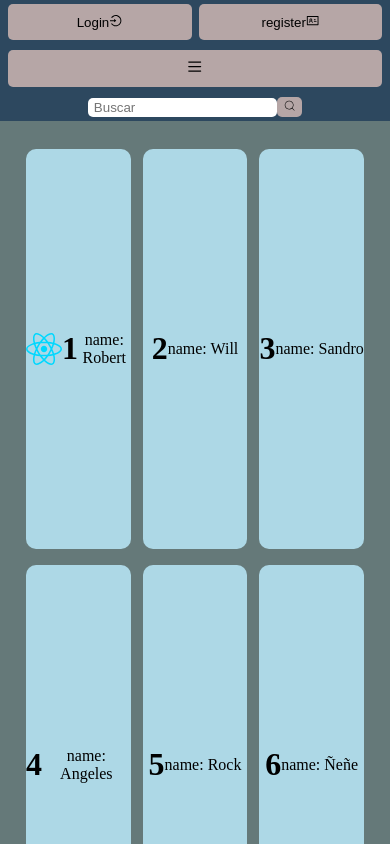
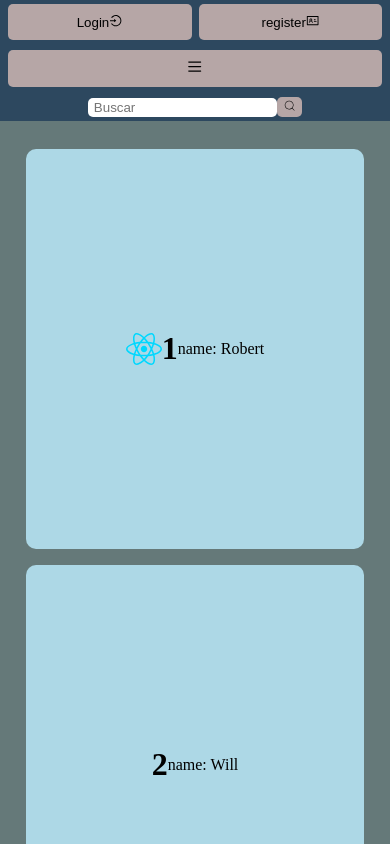
Before and after one commit to SalvadorGonzalezG/e-commers, a React (Vite) app: page / in a window 390 px wide. Shown: the top 844 px of the page. Built offline with nearby package versions, Linux system fonts and the light colour scheme.

Commit message:
añadiendo media cueries al menu para poderlo hacer de forma responsive

```diff
--- a/src/index.css
+++ b/src/index.css
@@ -99,7 +99,15 @@
   background-color: aqua;
 }
 
-@media (max-width: 768px) {
+@media (max-width: 824px) {
+  .grid-container {
+    display: grid;
+    grid-template-columns: repeat(2, 1fr);
+    grid-template-rows: repeat(2, 1fr);
+  }
+}
+
+@media (max-width: 740px) {
   .header {
     width: auto;
     grid-template-columns: 1fr; /* Una columna en pantallas pequeñas */
@@ -128,4 +136,9 @@
     display: flex;
     justify-content: center; /* Centra el buscador horizontalmente */
   }
+  .grid-container{
+    display: grid;
+    grid-template-columns: repeat(1, 1fr);
+    grid-template-rows: repeat(3, 1fr);
+  }
 }
```
